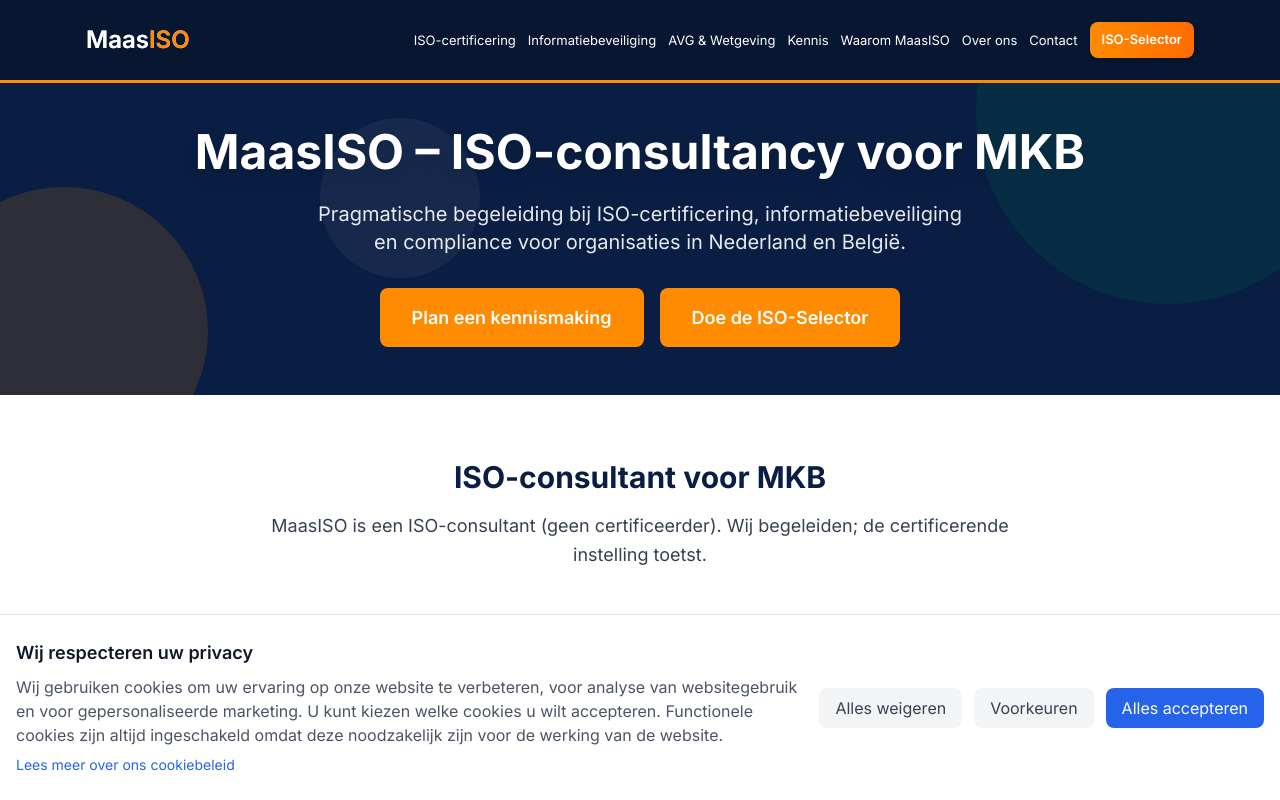
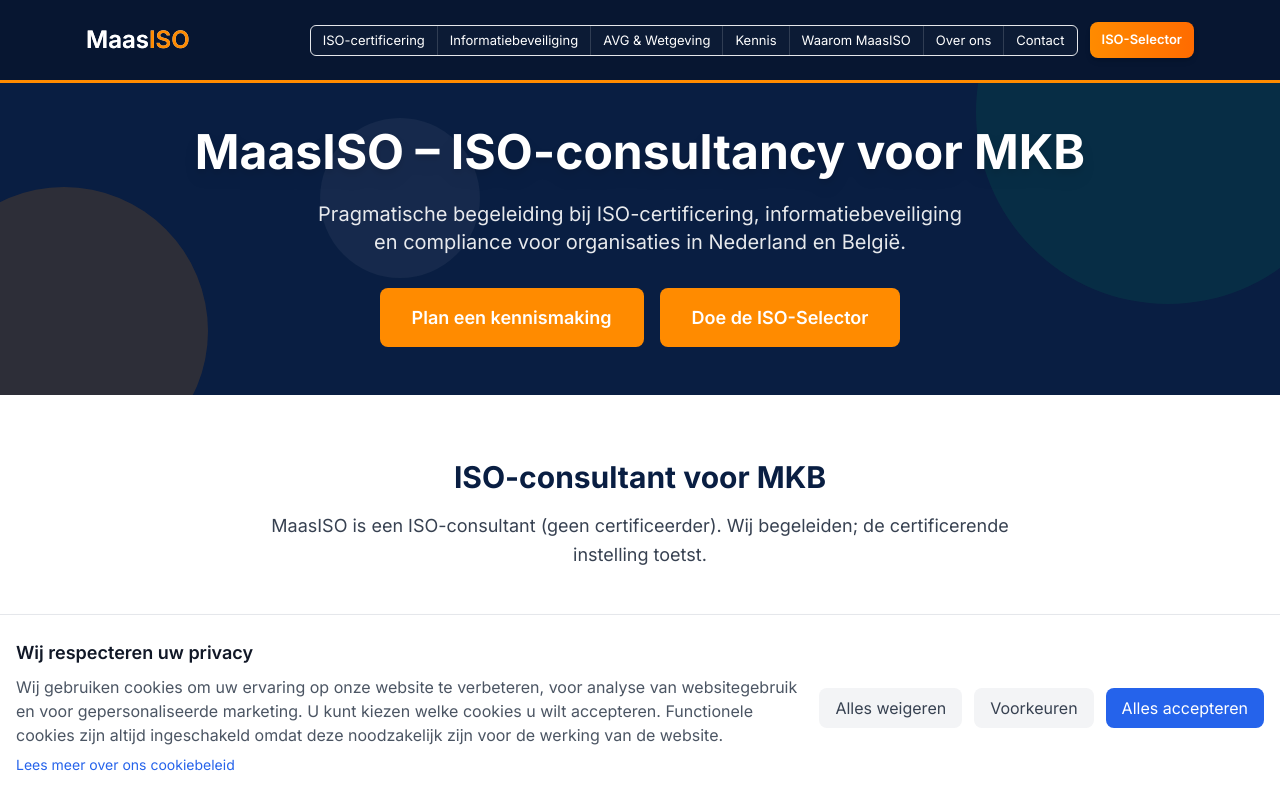
Before and after one commit to jackdamnielzz/maasiso, a Next.js app: page / in a window 1280 px wide. Shown: the top 800 px of the page. Built offline with nearby package versions, Linux system fonts and the light colour scheme.

Commit message:
style(header): add subtle desktop navbar link separators

```diff
--- a/src/components/layout/Header.tsx
+++ b/src/components/layout/Header.tsx
@@ -53,62 +53,64 @@
 
           {/* Main Navigation */}
           <div className="hidden md:flex items-center gap-3">
+            <div className="flex items-center rounded-md border border-white/12 bg-white/[0.02] divide-x divide-white/15 overflow-hidden">
               <Link
                 href="/iso-certificering"
-              className={`text-[13px] leading-none whitespace-nowrap hover:text-[#FF8B00] transition-colors duration-200 ${
-                pathname?.startsWith('/iso-certificering') ? 'text-[#FF8B00]' : 'text-white'
+                className={`text-[13px] leading-none whitespace-nowrap px-3 py-2 transition-colors duration-200 hover:text-[#FF8B00] hover:bg-white/[0.06] ${
+                  pathname?.startsWith('/iso-certificering') ? 'text-[#FF8B00] bg-white/[0.08]' : 'text-white'
                 }`}
               >
                 ISO-certificering
               </Link>
               <Link
                 href="/informatiebeveiliging"
-              className={`text-[13px] leading-none whitespace-nowrap hover:text-[#FF8B00] transition-colors duration-200 ${
-                pathname?.startsWith('/informatiebeveiliging') ? 'text-[#FF8B00]' : 'text-white'
+                className={`text-[13px] leading-none whitespace-nowrap px-3 py-2 transition-colors duration-200 hover:text-[#FF8B00] hover:bg-white/[0.06] ${
+                  pathname?.startsWith('/informatiebeveiliging') ? 'text-[#FF8B00] bg-white/[0.08]' : 'text-white'
                 }`}
               >
                 Informatiebeveiliging
               </Link>
               <Link
                 href="/avg-wetgeving"
-              className={`text-[13px] leading-none whitespace-nowrap hover:text-[#FF8B00] transition-colors duration-200 ${
-                pathname?.startsWith('/avg-wetgeving') ? 'text-[#FF8B00]' : 'text-white'
+                className={`text-[13px] leading-none whitespace-nowrap px-3 py-2 transition-colors duration-200 hover:text-[#FF8B00] hover:bg-white/[0.06] ${
+                  pathname?.startsWith('/avg-wetgeving') ? 'text-[#FF8B00] bg-white/[0.08]' : 'text-white'
                 }`}
               >
                 AVG & Wetgeving
               </Link>
               <Link
                 href="/kennis"
-              className={`text-[13px] leading-none whitespace-nowrap hover:text-[#FF8B00] transition-colors duration-200 ${
-                pathname?.startsWith('/kennis') ? 'text-[#FF8B00]' : 'text-white'
+                className={`text-[13px] leading-none whitespace-nowrap px-3 py-2 transition-colors duration-200 hover:text-[#FF8B00] hover:bg-white/[0.06] ${
+                  pathname?.startsWith('/kennis') ? 'text-[#FF8B00] bg-white/[0.08]' : 'text-white'
                 }`}
               >
                 Kennis
               </Link>
               <Link
                 href="/waarom-maasiso"
-              className={`text-[13px] leading-none whitespace-nowrap hover:text-[#FF8B00] transition-colors duration-200 ${
-                pathname === '/waarom-maasiso' ? 'text-[#FF8B00]' : 'text-white'
+                className={`text-[13px] leading-none whitespace-nowrap px-3 py-2 transition-colors duration-200 hover:text-[#FF8B00] hover:bg-white/[0.06] ${
+                  pathname === '/waarom-maasiso' ? 'text-[#FF8B00] bg-white/[0.08]' : 'text-white'
                 }`}
               >
                 Waarom MaasISO
               </Link>
               <Link
                 href="/over-ons"
-              className={`text-[13px] leading-none whitespace-nowrap hover:text-[#FF8B00] transition-colors duration-200 ${
-                pathname === '/over-ons' ? 'text-[#FF8B00]' : 'text-white'
+                className={`text-[13px] leading-none whitespace-nowrap px-3 py-2 transition-colors duration-200 hover:text-[#FF8B00] hover:bg-white/[0.06] ${
+                  pathname === '/over-ons' ? 'text-[#FF8B00] bg-white/[0.08]' : 'text-white'
                 }`}
               >
                 Over ons
               </Link>
               <Link
                 href="/contact"
-              className={`text-[13px] leading-none whitespace-nowrap hover:text-[#FF8B00] transition-colors duration-200 ${
-                pathname === '/contact' ? 'text-[#FF8B00]' : 'text-white'
+                className={`text-[13px] leading-none whitespace-nowrap px-3 py-2 transition-colors duration-200 hover:text-[#FF8B00] hover:bg-white/[0.06] ${
+                  pathname === '/contact' ? 'text-[#FF8B00] bg-white/[0.08]' : 'text-white'
                 }`}
               >
                 Contact
               </Link>
+            </div>
 
             {/* ISO Selector Button */}
             <Link
```
Lines whose indentation alone changed are shown as unchanged.
